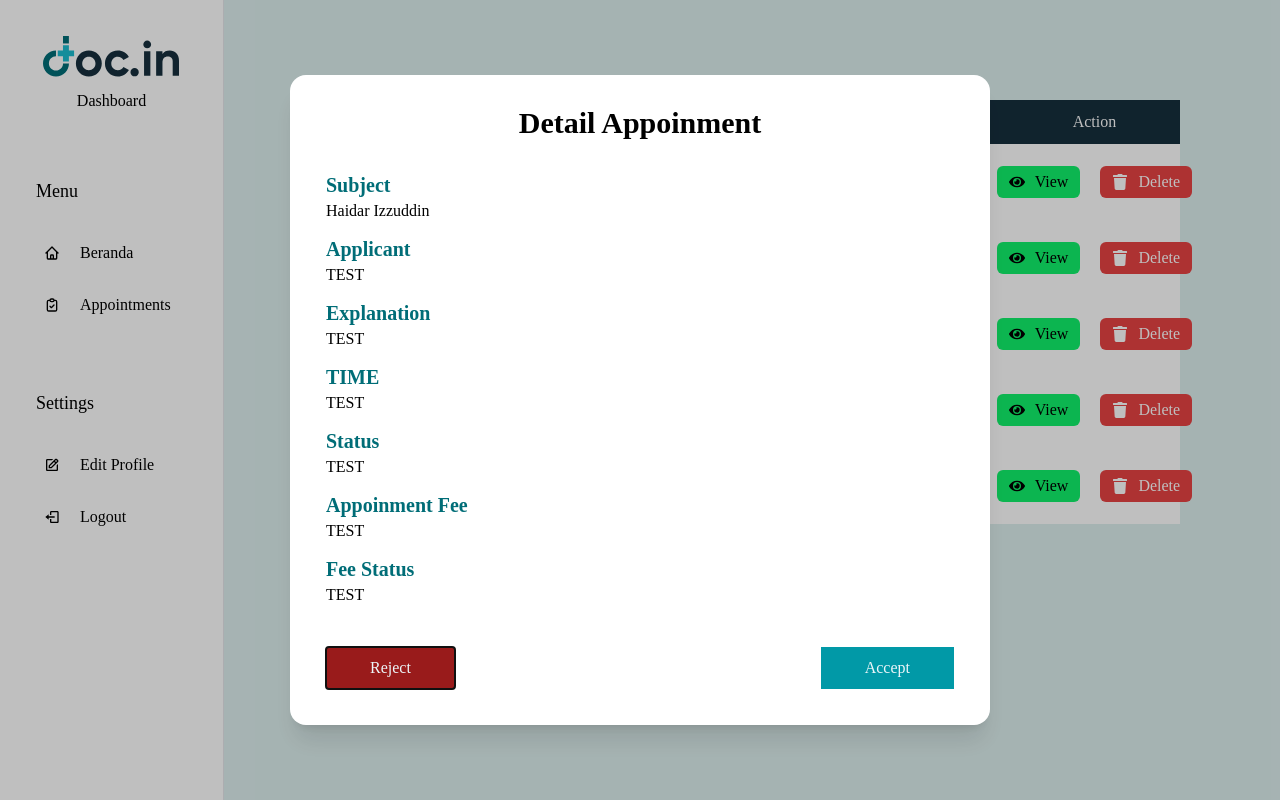
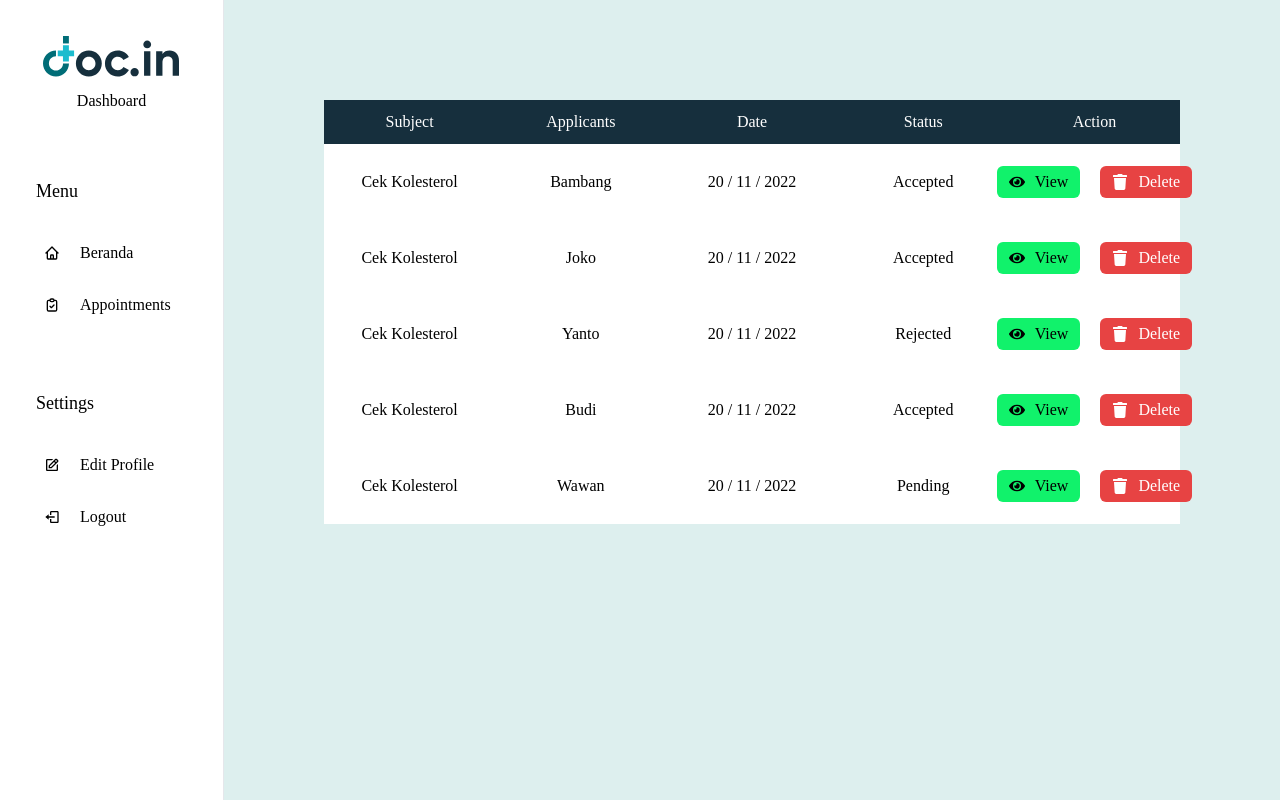
Before and after one commit to Fatinabimanyu/docin-react18, a React (Create React App) app: page /doctor-dashboard in a window 1280 px wide. Built offline with nearby package versions, Linux system fonts and the light colour scheme.

Commit message:
feat: Modal in doctorappoinment

```diff
--- a/src/components/DoctorAppoinment.jsx
+++ b/src/components/DoctorAppoinment.jsx
@@ -1,8 +1,5 @@
 import React, { useState } from "react";
 import { FaEye, FaTrash } from "react-icons/fa";
-import { Dialog, Transition } from "@headlessui/react";
-import { Fragment } from "react";
-import MyModal from "./Modal";
 
 const appoinmentdata = [
   {
@@ -88,18 +85,8 @@ export default function DoctorAppoinment() {
 }
 
 function AppoinmentConfig({ items }) {
-  let [isOpen, setIsOpen] = useState(true);
-  function closeModal() {
-    setIsOpen(false);
-  }
-
-  function openModal() {
-    setIsOpen(true);
-  }
   return (
-    <>
     <div>
-        <MyModal show={isOpen} closeModal={closeModal} />
       {/* {appoinmentdata.filter(id => id.contains("Accepted")).map(appoinment => { */}
       {items.map((appoinment) => {
         return (
@@ -109,10 +96,7 @@ function AppoinmentConfig({ items }) {
             <p className="text-center py-[26px]">{appoinment.date}</p>
             <p className="text-center py-[26px]">{appoinment.status}</p>
             <div className="flex justify-center items-center gap-x-5">
-                <button
-                  onClick={openModal}
-                  className="inline-flex bg-[#11F26B] items-center px-3 py-1 text-black rounded-md"
-                >
+              <button className="inline-flex bg-[#11F26B] items-center px-3 py-1 text-black rounded-md">
                 <FaEye className="mr-[10px]" /> View
               </button>
               <button className="inline-flex bg-[#E74343] items-center px-3 py-1 text-white rounded-md">
@@ -124,6 +108,5 @@ function AppoinmentConfig({ items }) {
         );
       })}
     </div>
-    </>
   );
 }
```
Lines whose indentation alone changed are shown as unchanged.
